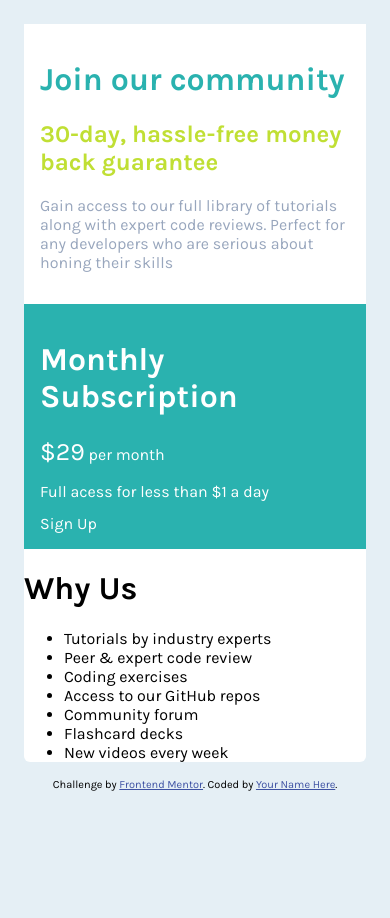
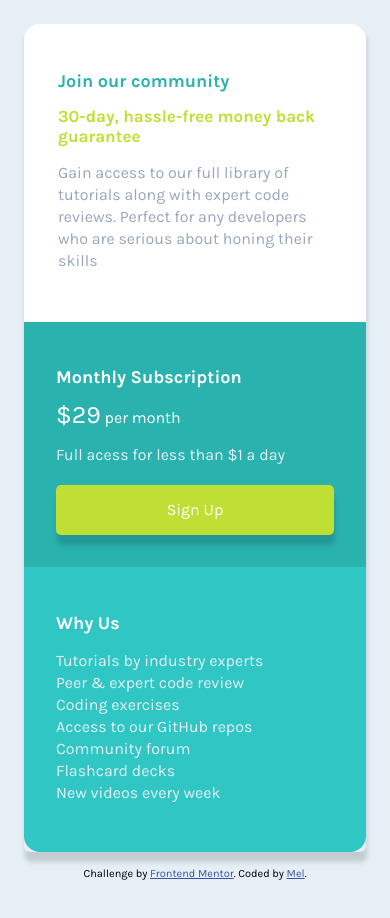
Before and after one commit to mel-tse/single-price-grid-component, a website: page index.html in a window 390 px wide. Before the commit the page ends 844 px from the top, so only its background shows below. Drawn offline with Linux system fonts and the light colour scheme.

Commit message:
mobile responsive design complete

```diff
--- a/index.html
+++ b/index.html
@@ -61,7 +61,7 @@
   <footer>
     <p class="attribution">
       Challenge by <a href="https://www.frontendmentor.io?ref=challenge" target="_blank">Frontend Mentor</a>.
-      Coded by <a href="#">Your Name Here</a>.
+      Coded by <a href="#">Mel</a>.
     </p>
   </footer>
 </body>
--- a/scss/global.scss
+++ b/scss/global.scss
@@ -1,3 +1,15 @@
+h1 {
+    font-size: 18px;
+}
+
+h2 {
+    font-size: 17px;
+}
+
+p,ul {
+    line-height: 22px;
+}
+
 body {
     font-family: Karla;
     padding: 1em;
@@ -7,7 +19,20 @@ body {
     }
 }
 .container {
-    background: white;
+    background: $gray;
     height: fit-content;
     border-radius: 6px;
+    box-shadow: $BoxShadow;
 }
+
+.btn {
+    height: 20px;
+    padding: 1em;
+    text-align: center;
+    border-radius: 5px;
+    padding: 15px;
+    box-shadow: $BoxShadow;
+    &.submit {
+        background: $lime;
+    }
+}
--- a/scss/layout/hero.scss
+++ b/scss/layout/hero.scss
@@ -1,6 +1,9 @@
 .cta {
     background: white;
-    padding: 1em;
+    padding: 2em;
+    border: 2px solid white;
+    border-top-left-radius: 1em;
+    border-top-right-radius: 1em;
     &__heading {
         color: $aqua;
     }
--- a/scss/layout/subscription.scss
+++ b/scss/layout/subscription.scss
@@ -1,7 +1,7 @@
 .subscription {
     background: $aqua;
     color: white;
-    padding: 1em;
+    padding: 2em;
     &__heading {
         text-transform: capitalize;
     }
@@ -11,5 +11,7 @@
     h2 {
         font-size: 16px;
         font-weight: 400;
+        color: $gray;
+        padding-bottom: 0.5em;
     }
 }
--- /dev/null
+++ b/scss/layout/usp.scss
@@ -0,0 +1,12 @@
+.usp {
+    background: lighten($aqua, 5%);
+    border-bottom-left-radius: 1em;
+    border-bottom-right-radius: 1em;
+    padding: 2em;
+    color: white;
+    &__reasons {
+        color: $gray;
+        list-style: none;
+        padding-left: initial;
+    }
+}
--- a/scss/main.scss
+++ b/scss/main.scss
@@ -6,3 +6,4 @@
 @import '../scss/global.scss';
 @import '../scss/layout/hero.scss';
 @import '../scss/layout/subscription.scss';
+@import '../scss/layout/usp.scss';
--- a/scss/variables.scss
+++ b/scss/variables.scss
@@ -15,3 +15,7 @@ $silver: hsl(218, 22%, 67%);
 // ## Typography
 
 $Body: 16px;
+
+// ## Box Shadow
+
+$BoxShadow: 1px 10px 5px 0px rgba(0,0,0,0.15);
```
Also changed, not shown: css/main.css.
